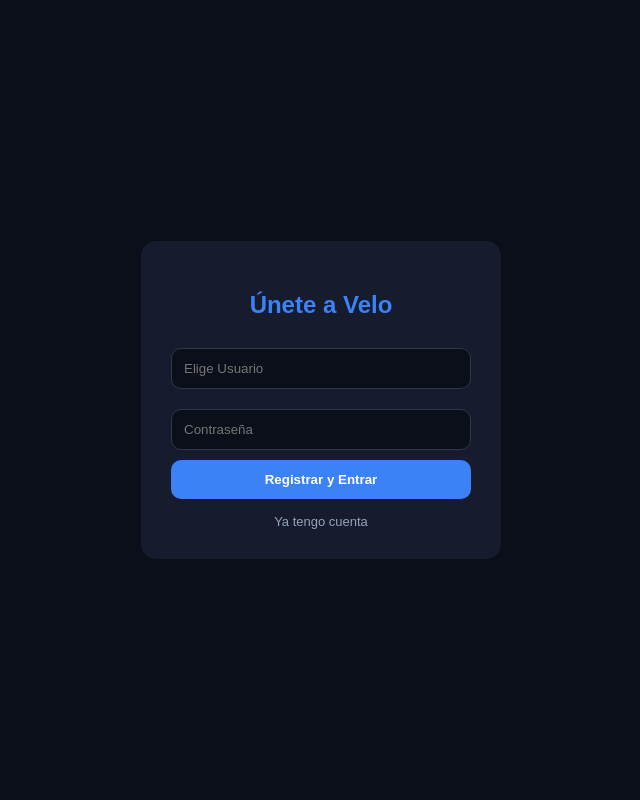
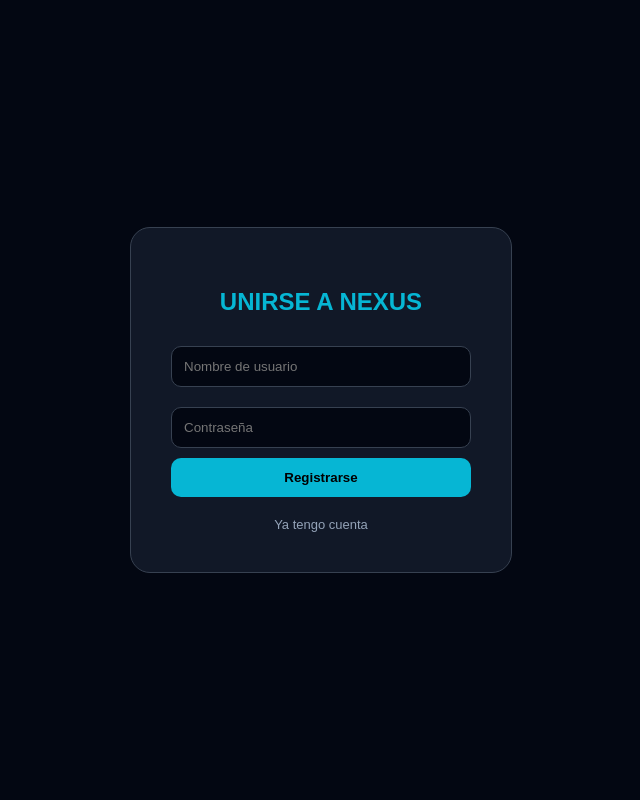
Before and after one commit to shadow345340/chat-oficial-de-shadow, a Flask app: page /register in a window 1280 px wide. Shown: the whole page, without its empty margins (319-959 px from the left). Run offline with Flask 3, Linux system fonts and the light colour scheme.

Commit message:
Update register.html

```diff
--- a/templates/register.html
+++ b/templates/register.html
@@ -3,25 +3,23 @@
 <head>
     <meta name="viewport" content="width=device-width, initial-scale=1.0">
     <meta name="robots" content="noindex, nofollow">
-    <title>Velo | Registro</title>
+    <title>Nexus | Registro</title>
     <style>
-        /* Mismo CSS que login */
-        body { background: #0b0f1a; color: white; font-family: sans-serif; display: flex; justify-content: center; align-items: center; height: 100vh; margin: 0; }
-        .box { background: #161c2d; padding: 30px; border-radius: 15px; width: 90%; max-width: 300px; text-align: center; }
-        input { width: 100%; padding: 12px; margin: 10px 0; border-radius: 10px; border: 1px solid #2d3748; background: #0b0f1a; color: white; box-sizing: border-box; }
-        button { width: 100%; padding: 12px; background: #3b82f6; border: none; color: white; border-radius: 10px; cursor: pointer; font-weight: bold; }
-        a { color: #94a3b8; text-decoration: none; font-size: 13px; display: block; margin-top: 15px; }
+        body { background: #030712; color: white; font-family: sans-serif; display: flex; justify-content: center; align-items: center; height: 100vh; margin: 0; }
+        .box { background: #111827; padding: 40px; border-radius: 20px; width: 300px; text-align: center; border: 1px solid #374151; }
+        input { width: 100%; padding: 12px; margin: 10px 0; border-radius: 10px; border: 1px solid #374151; background: #030712; color: white; box-sizing: border-box; }
+        button { width: 100%; padding: 12px; background: #06b6d4; border: none; color: black; border-radius: 10px; cursor: pointer; font-weight: bold; }
     </style>
 </head>
 <body>
     <div class="box">
-        <h2 style="color:#3b82f6">Únete a Velo</h2>
+        <h2 style="color:#06b6d4">UNIRSE A NEXUS</h2>
         <form method="POST">
-            <input type="text" name="username" placeholder="Elige Usuario" required>
+            <input type="text" name="username" placeholder="Nombre de usuario" required>
             <input type="password" name="password" placeholder="Contraseña" required>
-            <button type="submit">Registrar y Entrar</button>
+            <button type="submit">Registrarse</button>
         </form>
-        <a href="/login">Ya tengo cuenta</a>
+        <a href="/login" style="color:#94a3b8; font-size: 13px; text-decoration:none; display:block; margin-top:20px;">Ya tengo cuenta</a>
     </div>
 </body>
 </html>
```
